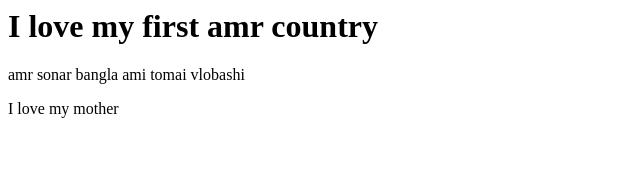
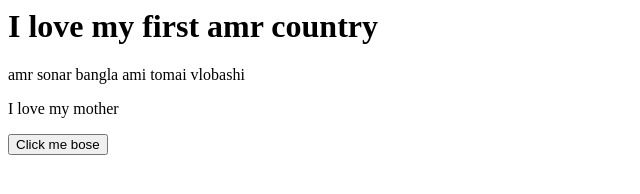
Before and after one commit to accountn/my-first-website, a plain HTML site: page index.html in a window 1280 px wide. Shown: the whole page, without its empty margins (0-640 px from the left). Drawn offline with Linux system fonts and the light colour scheme.

Commit message:
plz add me

```diff
--- a/index.html
+++ b/index.html
@@ -1,3 +1,4 @@
 <h1>I love my first amr country</h1>
 <p>amr sonar bangla ami tomai vlobashi</p>
 <p>I love my mother</p>
+<button>Click me bose</button>
```
